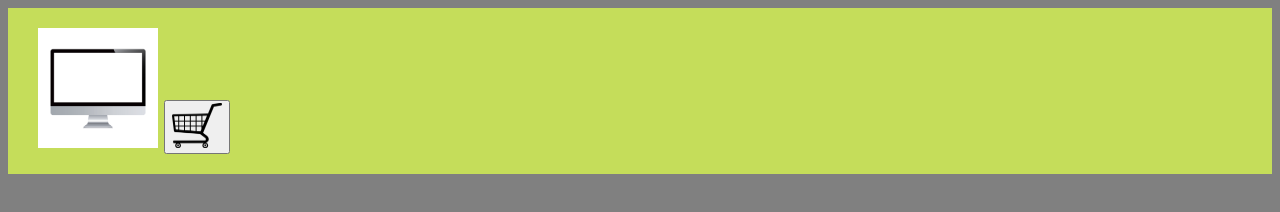
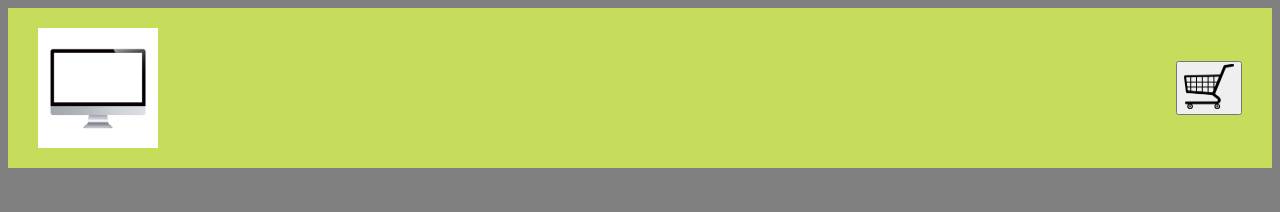
Before and after one commit to Arthurgiancott/ti-1-pmg-cc-t-20231-grupo-pecas-de-pc-s, a plain HTML site: page codigo/index.html in a window 1280 px wide. Drawn offline with Linux system fonts and the light colour scheme.

Commit message:
modified:   codigo/style.css

```diff
--- a/codigo/style.css
+++ b/codigo/style.css
@@ -2,6 +2,12 @@
 body{
     background: gray;
 }
+
+.Cabecalho {
+    display: flex;
+    justify-content: space-between;
+    align-items: center;
+  }
 
 .header {
     background: #c5dd5a;
@@ -18,6 +24,6 @@ body{
 }
 
 .botaoCarrinho {
-
+    margin-right: 30px;
     text-align: right;
 }
```
